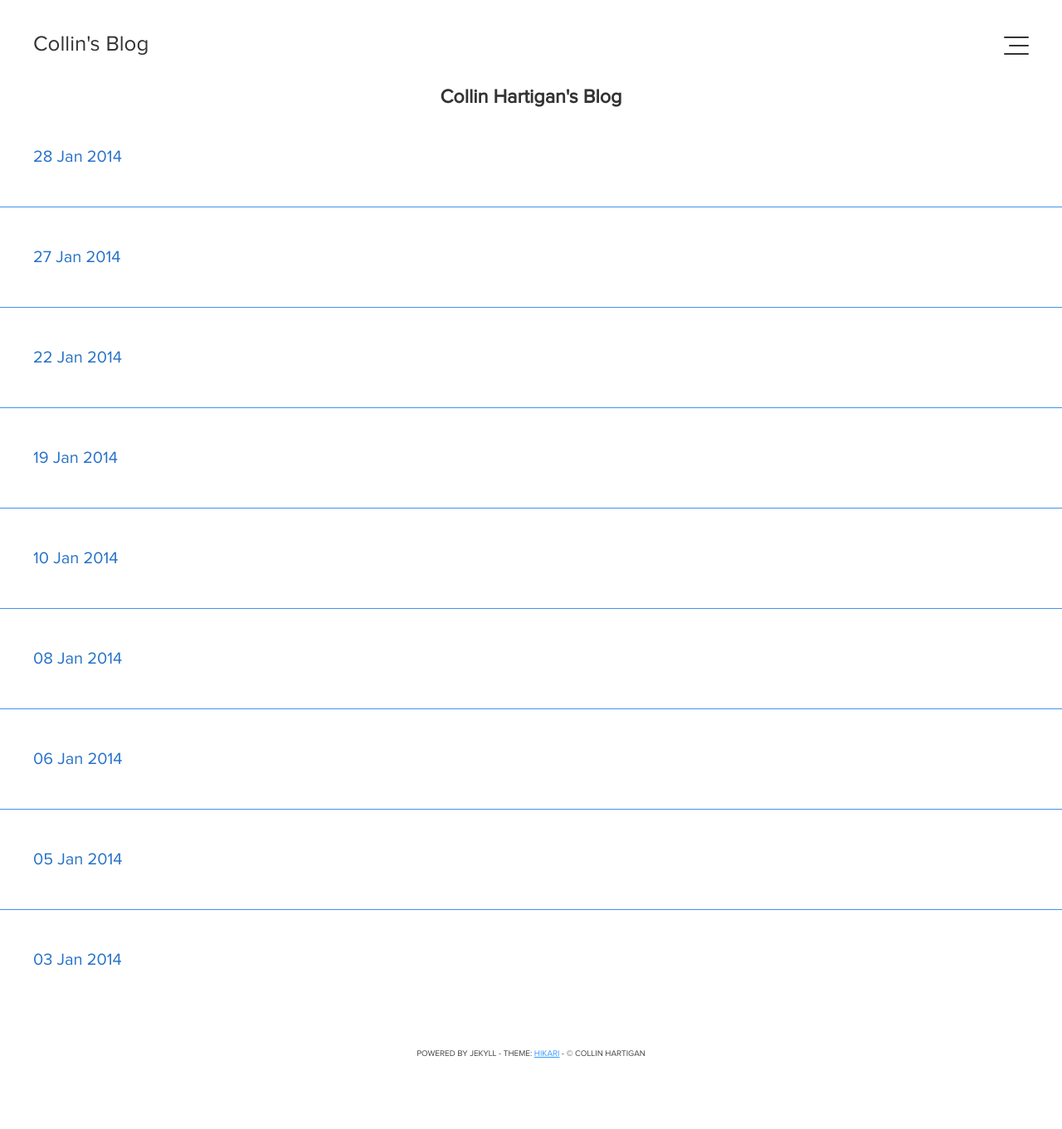
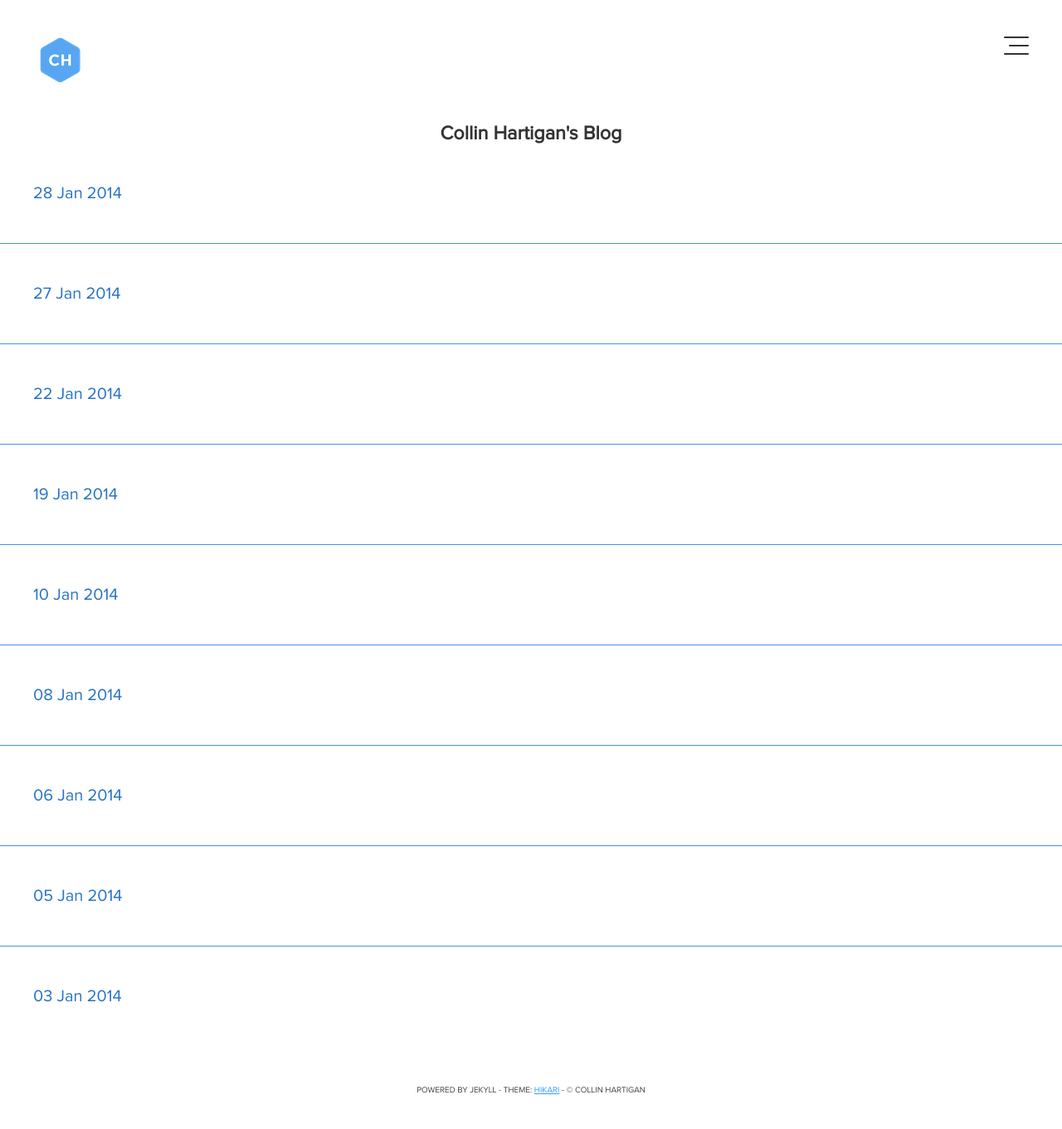
Before and after one commit to CisSovereign/CisSovereign.github.io, a Jekyll site: the page built from index.html, in a window 1280 px wide. Shown: the whole page at 83% size. Built offline with Jekyll 4.4.1, drawn with Linux system fonts in a browser that asks for light colours; Markdown is read by kramdown in place of the engine named in the settings; before the commit the page ends 1317 px from its top, so only the background shows below that.

Commit message:
Changed header

```diff
--- a/_includes/header.html
+++ b/_includes/header.html
@@ -35,7 +35,7 @@
 
         <header>
         	<div class="h-wrap">
-            	<h1 class="title"><a href="{{ site.baseurl }}" title="Back to Homepage">{{ site.name }}</a></h1>
+            	<h1 class="title"><a href="/" title="Back to Homepage"><img src="/assets/img/collinicon.jpg" class="header_icon"></a></h1>
             	<a class="menu-icon" title="Open Bio"><span class="lines"></span></a>
             </div>
         </header>
```
Also changed, not shown: assets/img/avatar.jpg, assets/img/goldengate.jpg (added), 15 other files.
